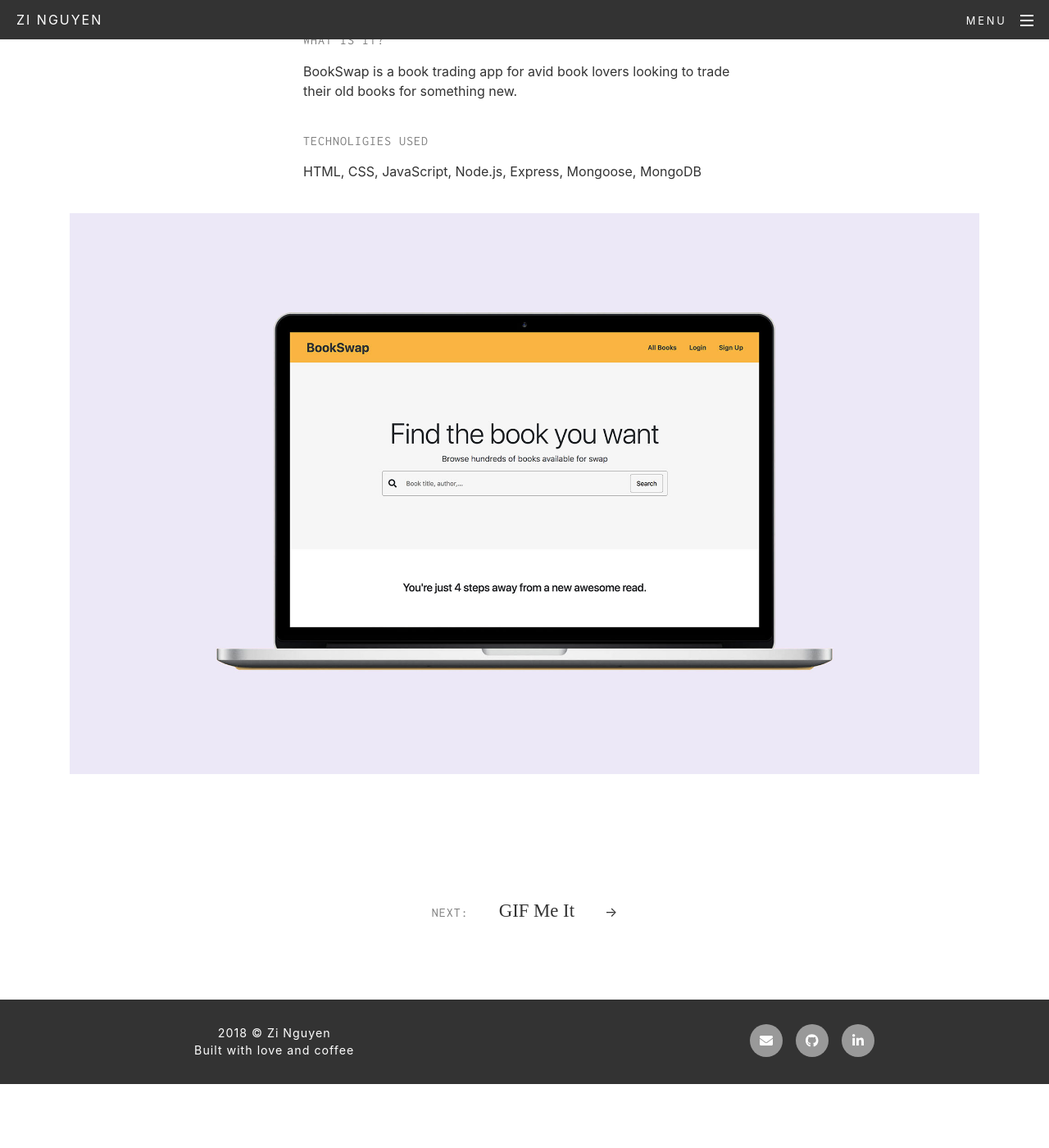
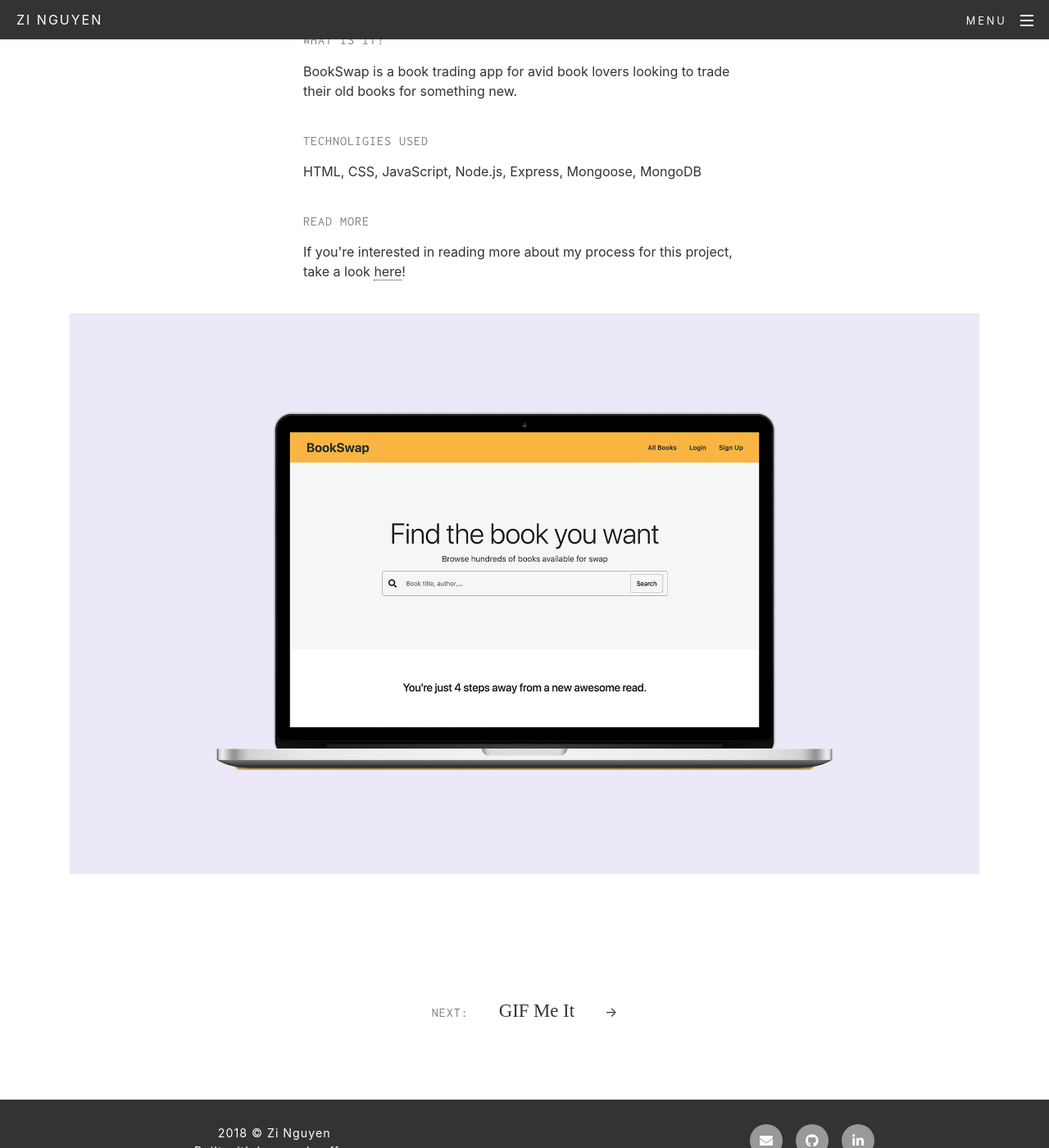
Before and after one commit to zinguyen/zinguyen.github.io, a Jekyll site: the page built from bookswap.html, in a window 1280 px wide and 1400 px high, scrolled down 248 px. Shown: the whole window at 82% size. Built offline with Jekyll 4.4.1, drawn with Linux system fonts in a browser that asks for light colours; nearby versions of some CDN libraries; before the commit the page ends 1570 px from its top, so only the background shows below that.

Commit message:
update link to bookswap blog

```diff
--- a/bookswap.html
+++ b/bookswap.html
@@ -19,6 +19,10 @@ permalink: /bookswap
           <div class="desc-group">
             <h3 class="subtitle-heading margin-bottom-sm">Technoligies Used</h3>
             <p>HTML, CSS, JavaScript, Node.js, Express, Mongoose, MongoDB</p>
+          </div>
+          <div class="desc-group">
+            <h3 class="subtitle-heading margin-bottom-sm">Read More</h3>
+            <p>If you're interested in reading more about my process for this project, take a look <a href="http://zinguyen.me/2018/03/23/reflecting-on-bookswap-project.html">here</a>!</p>
           </div>
         </div><!--project-desc-->
       </div><!--col-md-6-->
--- a/public/css/custom.css
+++ b/public/css/custom.css
@@ -40,10 +40,6 @@ a:hover,
 a.next-link:hover {
   text-decoration: none;
   color: var(--maroon);
-}
-
-.img-fluid {
-  max-width: 100%;
 }
 
 
```
